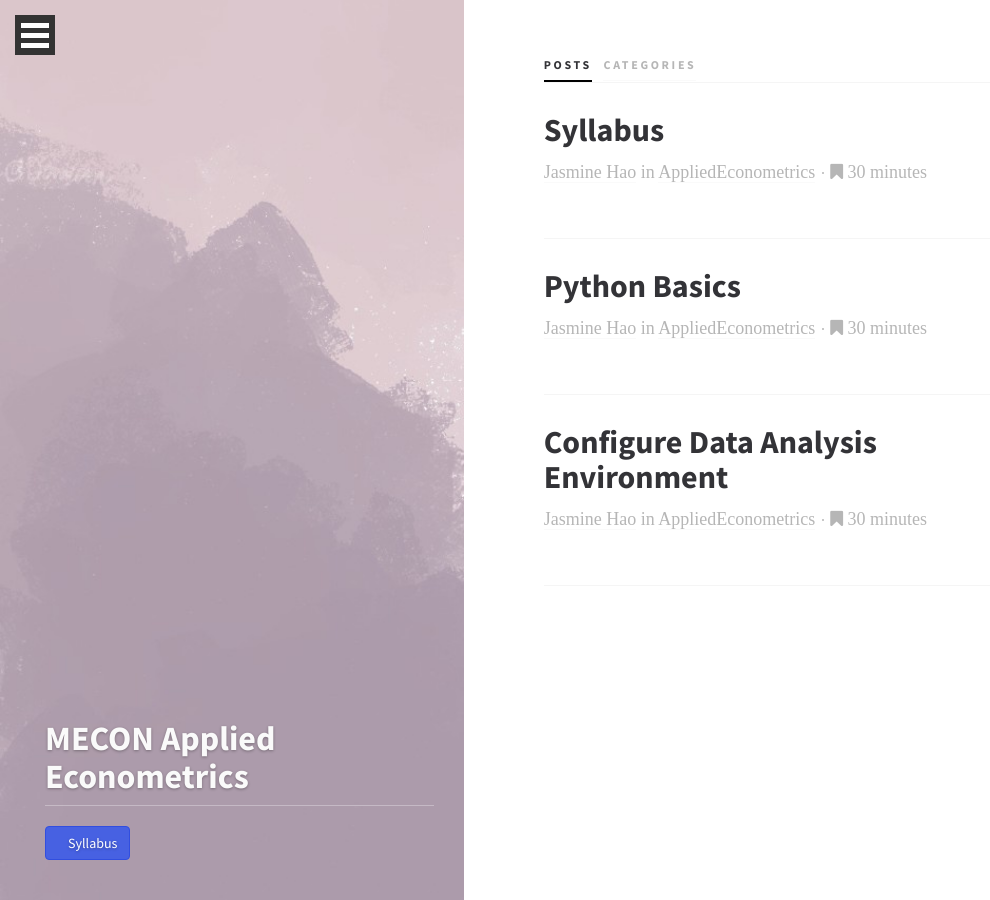
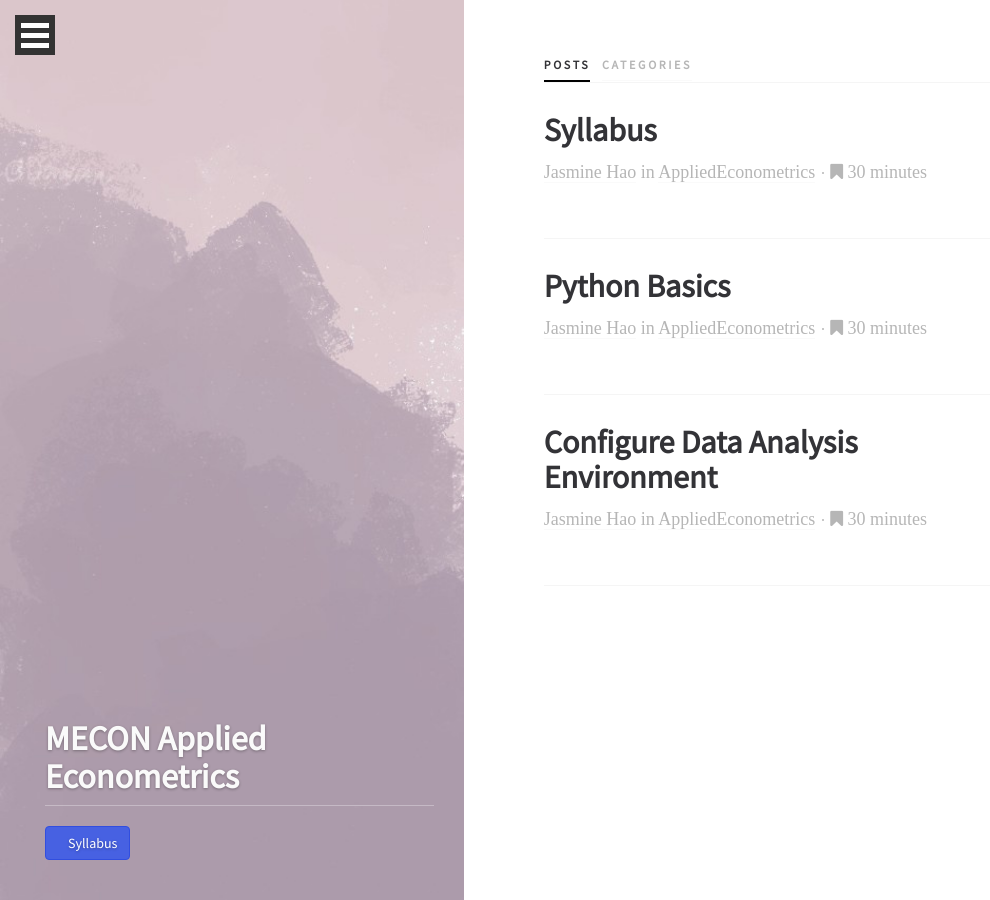
Before and after one commit to HKU-applied-econ/AppliedEcon2021.github.io, a Jekyll site: the page built from index.html, in a window 1280 px wide. Shown: the whole page, without its empty margins (0-990 px from the left). Built offline with Jekyll 4.4.1, drawn with Linux system fonts in a browser that asks for light colours; some web fonts are replaced.

Commit message:
update sidebar

```diff
--- a/_sass/_type.sass
+++ b/_sass/_type.sass
@@ -1,4 +1,4 @@
-@import url(http://fonts.googleapis.com/css?family=Source+Sans+Pro:400,700|Droid+Serif:400,400italic,700)
+@import url(http://fonts.googleapis.com/css?family=Source+Sans+Pro)
 
 $sans : 'Source Sans Pro', Helvetica, Arial, sans-serif
 $serif : 'Droid Serif', serif
```
Also changed, not shown: 6 other files.
